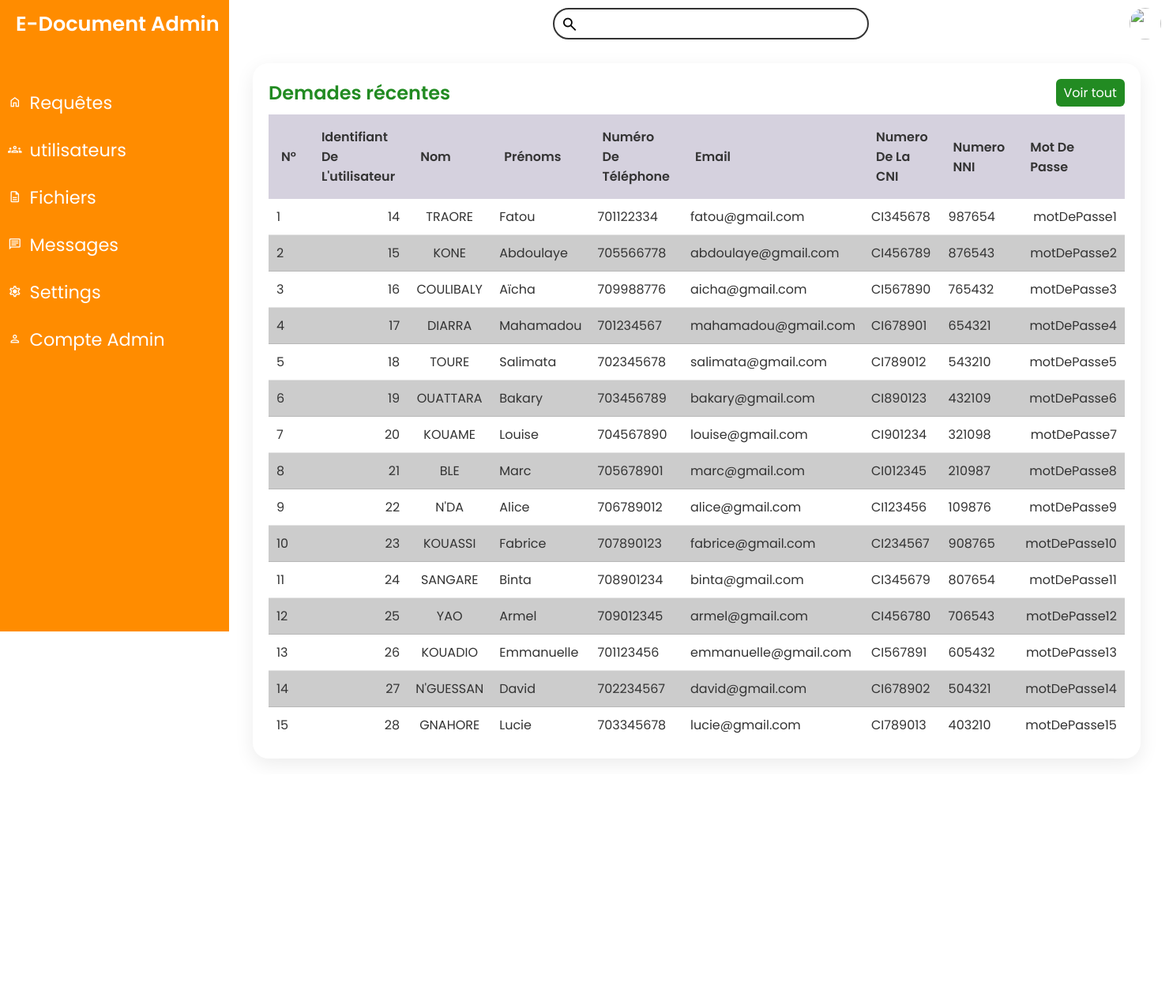
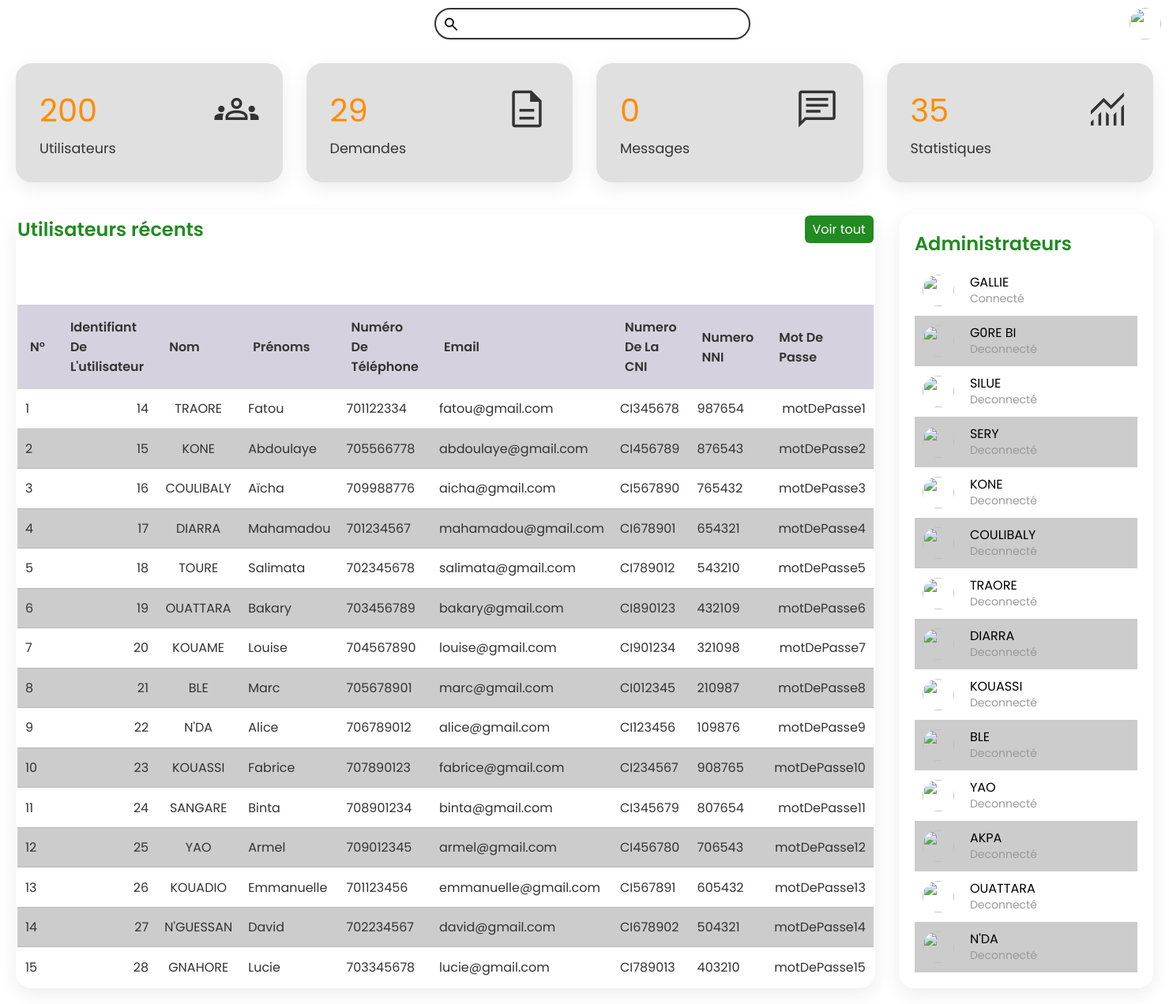
Before and after one commit to yannArmelGALLIE/E-Document, a PHP site: page /admin/users-list.php in a window 1480 px wide. Shown: the whole page at 79% size. Before the commit the page ends 963 px from the top, so only its background shows below. Run offline with PHP 8.4, Linux system fonts and the light colour scheme; data comes from the database, SQL or seed files in the repository.

Commit message:
Upload project

```diff
--- a/admin/screens/admin-bar.php
+++ b/admin/screens/admin-bar.php
@@ -1,3 +1,10 @@
+<?php
+// session_start();
+include("../data/db.php");
+$stmt = $bdd->query("SELECT * FROM admin");
+$admins = $stmt->fetchAll(PDO::FETCH_ASSOC);
+?>
+
 <!DOCTYPE html>
 <html lang="en">
 <head>
@@ -5,8 +12,6 @@
     <meta name="viewport" content="width=device-width, initial-scale=1.0">
     <link href="https://fonts.googleapis.com/css2?family=Poppins:wght@400;600&display=swap" rel="stylesheet">
     <link href="https://fonts.googleapis.com/css2?family=Material+Symbols+Outlined" rel="stylesheet" />
-    <link rel="stylesheet" href="../../assets/style/style.css">
-    <script src="../../script/admin_page.js" defer></script>
     <title>E-Document | Admin | request</title>
 </head>
 <body>
@@ -16,14 +21,16 @@
                     </div>
 
                     <table>
+                        <?php foreach($admins as $admin): ?>
                         <tr>
                             <td width="60px">
-                                <div class="imgBx"><img src="assets/imgs/customer02.jpg" alt=""></div>
+                                <div class="imgBx"><img src="" alt=""></div>
                             </td>
                             <td>
-                                <h4>David <br> <span>Italy</span></h4>
+                                <h4><?= htmlspecialchars($admin["surname"]) ?><br> <span><?= htmlspecialchars($admin["status"]) ?></span></h4>
                             </td>
                         </tr>
+                        <?php endforeach; ?>
                     </table>
                 </div>
             </div>
--- a/admin/screens/cards.php
+++ b/admin/screens/cards.php
@@ -5,23 +5,21 @@
     <meta name="viewport" content="width=device-width, initial-scale=1.0">
     <link href="https://fonts.googleapis.com/css2?family=Poppins:wght@400;600&display=swap" rel="stylesheet">
     <link href="https://fonts.googleapis.com/css2?family=Material+Symbols+Outlined" rel="stylesheet" />
-    <link rel="stylesheet" href="../../assets/style/style.css">
-    <script src="../../script/admin_page.js" defer></script>
     <title>E-Document | Admin | request</title>
 </head>
 <body>
             <div class="cardBox">
-                <div class="card">
+                <div class="card" id="users">
                     <div>
-                        <div class="numbers">1,504</div>
-                        <div class="cardName">Vues quotidiennes</div>
+                        <div class="numbers">200</div>
+                        <div class="cardName">Utilisateurs</div>
                     </div>
-                    <span class="material-symbols-outlined">visibility</span>
+                    <span class="material-symbols-outlined">groups</span>
                 </div>
 
-                <div class="card">
+                <div class="card" id="requests">
                     <div>
-                        <div class="numbers">284</div>
+                        <div class="numbers">29</div>
                         <div class="cardName">Demandes</div>
                     </div>
                     <span class="material-symbols-outlined">description</span>
@@ -34,6 +32,13 @@
                     </div>
                     <span class="material-symbols-outlined">message</span>
                 </div>
+                <div class="card">
+                    <div>
+                        <div class="numbers">35</div>
+                        <div class="cardName">Statistiques</div>
+                    </div>
+                    <span class="material-symbols-outlined">monitoring</span>
+                </div>
             </div>
 </body>
 </html>
--- a/admin/screens/navbar-admin.php
+++ b/admin/screens/navbar-admin.php
@@ -5,8 +5,6 @@
     <meta name="viewport" content="width=device-width, initial-scale=1.0">
     <link href="https://fonts.googleapis.com/css2?family=Poppins:wght@400;600&display=swap" rel="stylesheet">
     <link href="https://fonts.googleapis.com/css2?family=Material+Symbols+Outlined" rel="stylesheet" />
-    <link rel="stylesheet" href="../../assets/style/style.css">
-    <script src="../../script/admin_page.js" defer></script>
     <title>E-Document | Admin | request</title>
 </head>
 <body>
@@ -18,25 +16,17 @@
                     </a>
                 </li>
                 <li>
-                    <a href="#">
+                    <a href="request.php">
                         <span class="material-symbols-outlined">home</span>
                         <span class="title">Requêtes</span>
                     </a>
                 </li>
                 <li>
-                    <a href="#">
+                    <a href="users-list.php">
                         <span class="material-symbols-outlined">groups</span>
                         <span class="title">utilisateurs</span>
                     </a>
                 </li>
-
-                <li>
-                    <a href="#">
-                    <span class="material-symbols-outlined">description</span>
-                        <span class="title">Fichiers</span>
-                    </a>
-                </li>
-
                 <li>
                     <a href="#">
                     <span class="material-symbols-outlined">message</span>
--- a/admin/screens/search.php
+++ b/admin/screens/search.php
@@ -5,8 +5,6 @@
     <meta name="viewport" content="width=device-width, initial-scale=1.0">
     <link href="https://fonts.googleapis.com/css2?family=Poppins:wght@400;600&display=swap" rel="stylesheet">
     <link href="https://fonts.googleapis.com/css2?family=Material+Symbols+Outlined" rel="stylesheet" />
-    <link rel="stylesheet" href="../../assets/style/style.css">
-    <script src="../../script/admin_page.js" defer></script>
     <title>E-Document | Admin | request</title>
 </head>
 <body>
--- /dev/null
+++ b/admin/script/requests-link.js
@@ -0,0 +1,5 @@
+const requestsLinks = document.getElementById("requests");
+
+requestsLinks.addEventListener("click" , () => {
+    window.location.href = "./request.php";
+})
--- /dev/null
+++ b/admin/script/users-links.js
@@ -0,0 +1,5 @@
+const usersLinks = document.getElementById("users");
+
+usersLinks.addEventListener("click" , () => {
+    window.location.href = "./users-list.php";
+})
--- a/admin/users-list.php
+++ b/admin/users-list.php
@@ -1,3 +1,4 @@
+<?php session_start(); ?>
 <!DOCTYPE html>
 <html lang="en">
 <head>
@@ -7,22 +8,25 @@
     <link href="https://fonts.googleapis.com/css2?family=Material+Symbols+Outlined" rel="stylesheet" />
     <link rel="stylesheet" href="../assets/style/style.css">
     <script src="../script/admin_page.js" defer></script>
+    <script src="script/users-links.js" defer></script>
+    <script src="script/requests-link.js" defer></script>
     <title>E-Document | Admin | request</title>
 </head>
 <body>
 <div class="container">
-    <?php include("./screens/navbar-admin.php") ?>
+    <!-- <?php include("./screens/navbar-admin.php") ?> -->
         <div class="main">
             <?php include("./screens/search.php") ?>
-
+            <?php include("./screens/cards.php") ?>
             <div class="details">
                 <div class="recentOrders">
                     <div class="cardHeader">
-                        <h2>Demades récentes</h2>
+                        <h2>Utilisateurs récents</h2>
                         <a href="#" class="btn">Voir tout</a>
                     </div>
                     <?php include("./screens/table-users.php") ?>
                 </div>
+                <?php include("./screens/admin-bar.php") ?>
             </div>
         </div>
     </div>
--- a/assets/sass/component/_admin.scss
+++ b/assets/sass/component/_admin.scss
@@ -19,121 +19,120 @@ body {
 }
 
 /* =============== Navigation ================ */
-.navigation {
-  position: fixed;
-  width: 290px;
-  height: 100%;
-  background: $primary-hover-text-color;
-  border-left: 10px solid $primary-hover-text-color;
-  transition: 0.5s;
-  overflow: hidden;
-}
-.navigation.active {
-  width: 80px;
-}
+// .navigation {
+//   position: fixed;
+//   width: 290px;
+//   height: 100%;
+//   background: $primary-hover-text-color;
+//   border-left: 10px solid $primary-hover-text-color;
+//   transition: 0.5s;
+//   overflow: hidden;
+// }
+// .navigation.active {
+//   width: 80px;
+// }
 
-.navigation ul {
-  position: absolute;
-  top: 0;
-  left: 0;
-  width: 100%;
-}
+// .navigation ul {
+//   position: absolute;
+//   top: 0;
+//   left: 0;
+//   width: 100%;
+// }
 
-.navigation ul li {
-  position: relative;
-  width: 100%;
-  list-style: none;
-  border-top-left-radius: 30px;
-  border-bottom-left-radius: 30px;
-}
+// .navigation ul li {
+//   position: relative;
+//   width: 100%;
+//   list-style: none;
+//   border-top-left-radius: 30px;
+//   border-bottom-left-radius: 30px;
+// }
 
-.navigation ul li:hover,
-.navigation ul li.hovered {
-  background-color: $primary-color;
-}
+// .navigation ul li:hover,
+// .navigation ul li.hovered {
+//   background-color: $primary-color;
+// }
 
-.navigation ul li:nth-child(1) {
-  margin-bottom: 40px;
-  pointer-events: none;
-}
+// .navigation ul li:nth-child(1) {
+//   margin-bottom: 40px;
+//   pointer-events: none;
+// }
 
-.navigation ul li .logo {
-  position: relative;
-  display: block;
-  padding: 0 10px;
-  height: 60px;
-  line-height: 60px;
-  text-align: start;
-  white-space: nowrap;
-  font-size: 1.6rem;
-  font-weight: 900;
-}
+// .navigation ul li .logo {
+//   position: relative;
+//   display: block;
+//   padding: 0 10px;
+//   height: 60px;
+//   line-height: 60px;
+//   text-align: start;
+//   white-space: nowrap;
+//   font-size: 1.6rem;
+//   font-weight: 900;
+// }
 
-.navigation ul li a {
-  position: relative;
-  display: block;
-  width: 100%;
-  display: flex;
-  align-items: center;
-  text-decoration: none;
-}
+// .navigation ul li a {
+//   position: relative;
+//   display: block;
+//   width: 100%;
+//   display: flex;
+//   align-items: center;
+//   text-decoration: none;
+// }
 
-.navigation ul li a span {
-  color: $primary-color;
-  font-size: 1.1rem;
-}
+// .navigation ul li a span {
+//   color: $primary-color;
+//   font-size: 1.1rem;
+// }
 
-.navigation ul li:hover a span,
-.navigation ul li.hovered a span {
-  color: $primary-hover-text-color;
-}
+// .navigation ul li:hover a span,
+// .navigation ul li.hovered a span {
+//   color: $primary-hover-text-color;
+// }
 
 
 
-.navigation ul li a .title {
-  font-size: 1.4rem;
-  position: relative;
-  display: block;
-  padding: 0 10px;
-  height: 60px;
-  line-height: 60px;
-  text-align: start;
-  white-space: nowrap;
-}
+// .navigation ul li a .title {
+//   font-size: 1.4rem;
+//   position: relative;
+//   display: block;
+//   padding: 0 10px;
+//   height: 60px;
+//   line-height: 60px;
+//   text-align: start;
+//   white-space: nowrap;
+// }
 
-/* --------- curve outside ---------- */
-.navigation ul li:hover a::before,
-.navigation ul li.hovered a::before {
-  content: "";
-  position: absolute;
-  right: 0;
-  top: -50px;
-  width: 50px;
-  height: 50px;
-  background-color: transparent;
-  border-radius: 50%;
-  box-shadow: 35px 35px 0 10px $primary-color;
-  pointer-events: none;
-}
-.navigation ul li:hover a::after,
-.navigation ul li.hovered a::after {
-  content: "";
-  position: absolute;
-  right: 0;
-  bottom: -50px;
-  width: 50px;
-  height: 50px;
-  background-color: transparent;
-  border-radius: 50%;
-  box-shadow: 35px -35px 0 10px $primary-color;
-  pointer-events: none;
-}
+// /* --------- curve outside ---------- */
+// .navigation ul li:hover a::before,
+// .navigation ul li.hovered a::before {
+//   content: "";
+//   position: absolute;
+//   right: 0;
+//   top: -50px;
+//   width: 50px;
+//   height: 50px;
+//   background-color: transparent;
+//   border-radius: 50%;
+//   box-shadow: 35px 35px 0 10px $primary-color;
+//   pointer-events: none;
+// }
+// .navigation ul li:hover a::after,
+// .navigation ul li.hovered a::after {
+//   content: "";
+//   position: absolute;
+//   right: 0;
+//   bottom: -50px;
+//   width: 50px;
+//   height: 50px;
+//   background-color: transparent;
+//   border-radius: 50%;
+//   box-shadow: 35px -35px 0 10px $primary-color;
+//   pointer-events: none;
+// }
 
 /* ===================== Main ===================== */
 .main {
   position: absolute;
-  width: calc(100% - 300px);
-  left: 300px;
+  width: 100%;
   min-height: 100vh;
   background: $primary-color;
   transition: 0.5s;
@@ -274,7 +273,7 @@ body {
   display: grid;
   min-height: 500px;
   background: $primary-color;
-  padding: 20px;
+  padding: 2px;
   box-shadow: 0 7px 25px rgba(0, 0, 0, 0.08);
   border-radius: 20px;
 }
--- a/assets/style/style.css
+++ b/assets/style/style.css
@@ -505,121 +505,10 @@ body {
 }
 
 /* =============== Navigation ================ */
-.navigation {
-  position: fixed;
-  width: 290px;
-  height: 100%;
-  background: #ff8c00;
-  border-left: 10px solid #ff8c00;
-  transition: 0.5s;
-  overflow: hidden;
-}
-
-.navigation.active {
-  width: 80px;
-}
-
-.navigation ul {
-  position: absolute;
-  top: 0;
-  left: 0;
-  width: 100%;
-}
-
-.navigation ul li {
-  position: relative;
-  width: 100%;
-  list-style: none;
-  border-top-left-radius: 30px;
-  border-bottom-left-radius: 30px;
-}
-
-.navigation ul li:hover,
-.navigation ul li.hovered {
-  background-color: #ffffff;
-}
-
-.navigation ul li:nth-child(1) {
-  margin-bottom: 40px;
-  pointer-events: none;
-}
-
-.navigation ul li .logo {
-  position: relative;
-  display: block;
-  padding: 0 10px;
-  height: 60px;
-  line-height: 60px;
-  text-align: start;
-  white-space: nowrap;
-  font-size: 1.6rem;
-  font-weight: 900;
-}
-
-.navigation ul li a {
-  position: relative;
-  display: block;
-  width: 100%;
-  display: flex;
-  align-items: center;
-  text-decoration: none;
-}
-
-.navigation ul li a span {
-  color: #ffffff;
-  font-size: 1.1rem;
-}
-
-.navigation ul li:hover a span,
-.navigation ul li.hovered a span {
-  color: #ff8c00;
-}
-
-.navigation ul li a .title {
-  font-size: 1.4rem;
-  position: relative;
-  display: block;
-  padding: 0 10px;
-  height: 60px;
-  line-height: 60px;
-  text-align: start;
-  white-space: nowrap;
-}
-
-/* --------- curve outside ---------- */
-.navigation ul li:hover a::before,
-.navigation ul li.hovered a::before {
-  content: "";
-  position: absolute;
-  right: 0;
-  top: -50px;
-  width: 50px;
-  height: 50px;
-  background-color: transparent;
-  border-radius: 50%;
-  box-shadow: 35px 35px 0 10px #ffffff;
-  pointer-events: none;
-}
-
-.navigation ul li:hover a::after,
-.navigation ul li.hovered a::after {
-  content: "";
-  position: absolute;
-  right: 0;
-  bottom: -50px;
-  width: 50px;
-  height: 50px;
-  background-color: transparent;
-  border-radius: 50%;
-  box-shadow: 35px -35px 0 10px #ffffff;
-  pointer-events: none;
-}
-
 /* ===================== Main ===================== */
 .main {
   position: absolute;
-  width: calc(100% - 300px);
-  left: 300px;
+  width: 100%;
   min-height: 100vh;
   background: #ffffff;
   transition: 0.5s;
@@ -762,7 +651,7 @@ body {
   display: grid;
   min-height: 500px;
   background: #ffffff;
-  padding: 20px;
+  padding: 2px;
   box-shadow: 0 7px 25px rgba(0, 0, 0, 0.08);
   border-radius: 20px;
 }
--- a/data/submit-demand.php
+++ b/data/submit-demand.php
@@ -16,7 +16,8 @@ if(isset($_POST["submit"])){
          $demand = implode(", ", $checkboxes);
          $date = date("Y-m-d");
          $time = date("H:i:s");
-         $req = $bdd -> prepare("INSERT INTO request VALUES (0, :id_user, :numCni, :email, :password, :demand, :requestDate, :requestTime, :receptionDate, :receptionTime, :status)");
+         $req = $bdd -> prepare("INSERT INTO request VALUES (0, :id_user, :numCni, :email, :password, :demand,
+               :requestDate, :requestTime, :receptionDate, :receptionTime, :status, :filePath)");
          $req -> execute(
              array(
                  "id_user" => $rep["id"],
@@ -28,7 +29,8 @@ if(isset($_POST["submit"])){
                  "requestTime" => $time,
                  "receptionDate" => null,
                  "receptionTime" => null,
-                 "status" => "En cours d'envoie"
+                 "status" => "En cours d'envoi",
+                 "filePath" => null
              )
          );
       header("Location: ../status.php");
```
Also changed, not shown: admin/data/import-request.php (added, +32 -0 lines), admin/request.php (+8 -1 lines), admin/sign-in-admin.php (added, +49 -0 lines), 3 other files.
